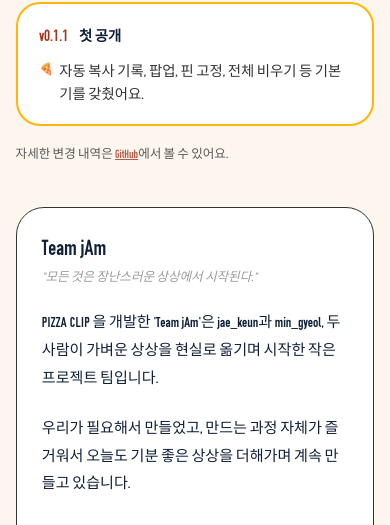
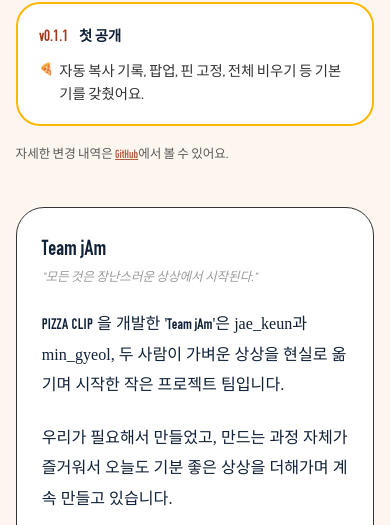
Before and after one commit to parkppuri01/pizzaClip, an Astro site in the folder web/: page /info in a window 390 px wide. Shown: the part 1264-1789 px from the top of the page. Built offline with nearby package versions, Linux system fonts and the light colour scheme; Astro itself is replaced by a stand-in of ours; a web font is replaced by a local one.

Commit message:
style(web): info 팀카드 본문 리디바탕 적용 + 메인 다운로드 카드 제목 교체
info 페이지 Team jAm 카드의 본문 한글을 var(--font-serif)(리디바탕)로 변경해 감성 톤을
맞춤. 섞인 영문은 유지(PIZZA CLIP=OSP-DIN 로고폰트, Team jAm=Pretendard 볼드).

메인 하단 다운로드 카드 제목을 '어메이징, 피자클립 🍕' →
'Mac에 빼놓을 수 없는 토핑, 피자클립 🍕' 으로 교체. 데스크톱 1줄·모바일 2줄, 무오버플로 확인.

```diff
--- a/web/src/pages/index.astro
+++ b/web/src/pages/index.astro
@@ -101,7 +101,7 @@ const downloadChecks = [
   <section class="section container" id="download">
     <Card variant="white" class="download">
       <div class="download__inner">
-        <h2>어메이징, 피자클립 🍕</h2>
+        <h2>Mac에 빼놓을 수 없는 토핑, 피자클립 🍕</h2>
         <ul class="download__checks">
           {downloadChecks.map((c) => (<li>{c}</li>))}
         </ul>
--- a/web/src/pages/info.astro
+++ b/web/src/pages/info.astro
@@ -154,9 +154,9 @@ const releases = [
   }
   .teamcard__body {
     margin-top: 1.5rem;
-    font-family: var(--font-sans);
-    font-size: 1.05rem;
-    line-height: 1.85;
+    font-family: var(--font-serif);
+    font-size: 1.12rem;
+    line-height: 1.9;
     color: var(--color-ink);
   }
   .teamcard__body .brand {
@@ -164,7 +164,7 @@ const releases = [
     font-weight: 700;
     letter-spacing: 0.02em;
   }
-  .teamcard__body strong { font-weight: 700; }
+  .teamcard__body strong { font-family: var(--font-sans); font-weight: 700; }
   .teamcard__sign {
     margin-top: 2.25rem;
     display: flex;
```
